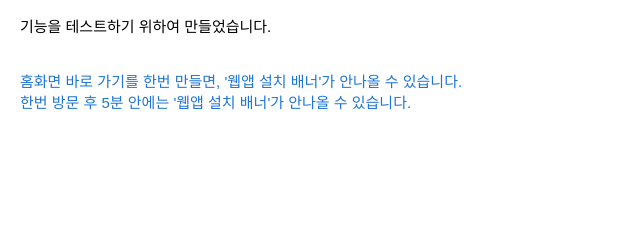
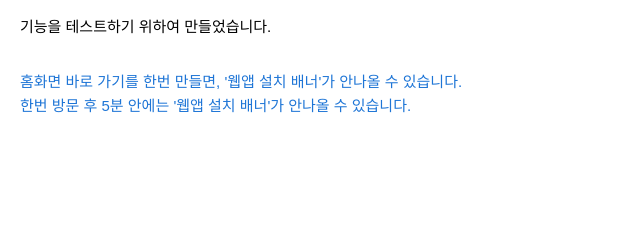
Before and after one commit to zerochankim/zerochankim.github.io, a plain HTML site: page index.html in a window 1280 px wide. Shown: the part 125-350 px from the top of the page, 0-640 px from the left. Drawn offline with Linux system fonts and the light colour scheme; a web font is replaced by a local one.

Commit message:
Update index.html

```diff
--- a/index.html
+++ b/index.html
@@ -69,8 +69,8 @@ input:-webkit-autofill{-webkit-box-shadow:0 0 0px 1000px white inset;}
 	기능을 테스트하기 위하여 만들었습니다.<br />
 	<br /><br />
 	<ul>
-		<li style="color: #1e75d6;ling-height: 24px;">홈화면 바로 가기를 한번 만들면, '웹앱 설치 배너'가 안나올 수 있습니다.</li>
-		<li style="color: #1e75d6;ling-height: 24px;">한번 방문 후 5분 안에는 '웹앱 설치 배너'가 안나올 수 있습니다.</li>
+		<li style="color: #1e75d6;line-height: 24px;">홈화면 바로 가기를 한번 만들면, '웹앱 설치 배너'가 안나올 수 있습니다.</li>
+		<li style="color: #1e75d6;line-height: 24px;">한번 방문 후 5분 안에는 '웹앱 설치 배너'가 안나올 수 있습니다.</li>
 	</ul>
 	<br /><br /><br />
 
```
